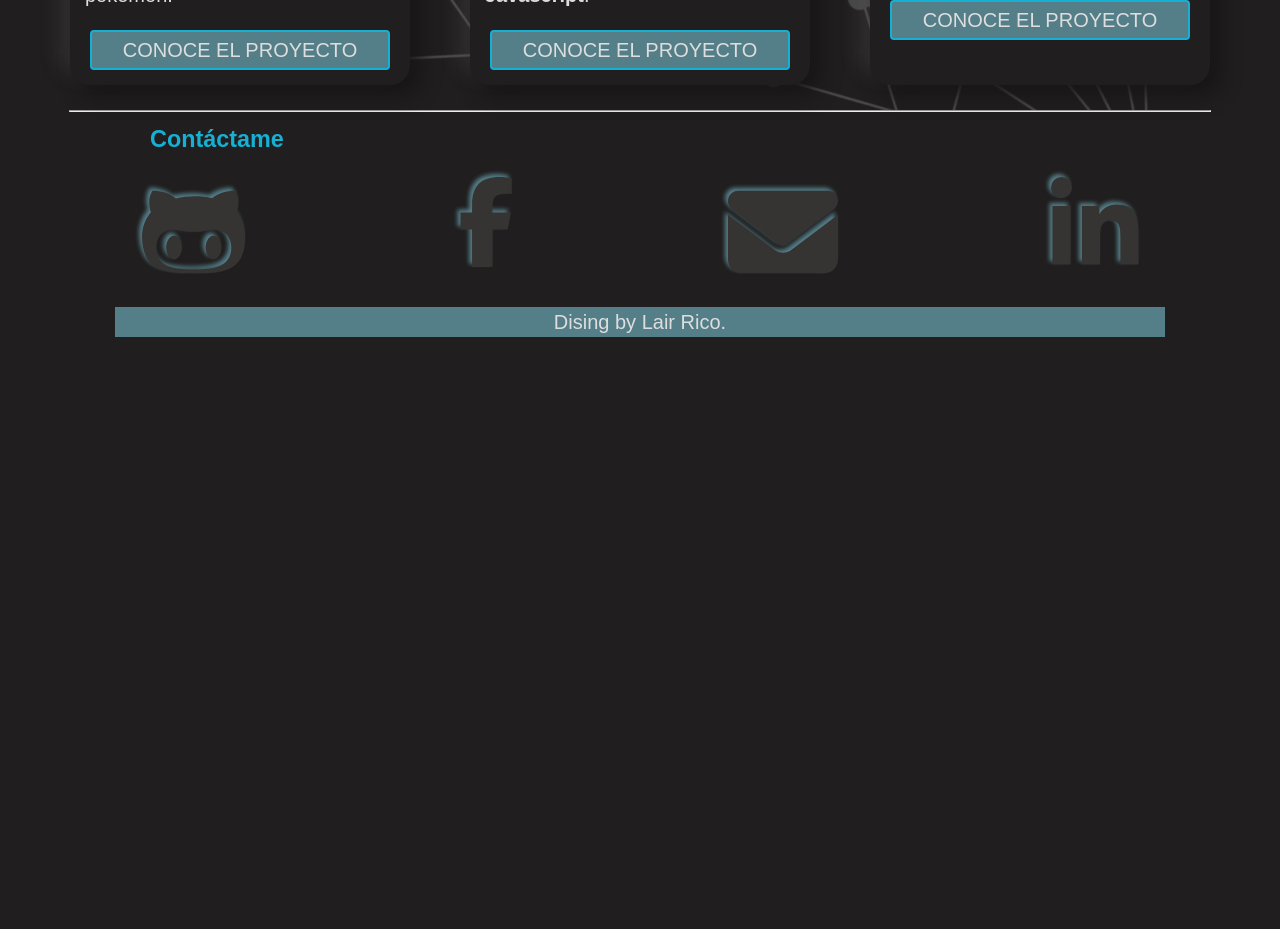
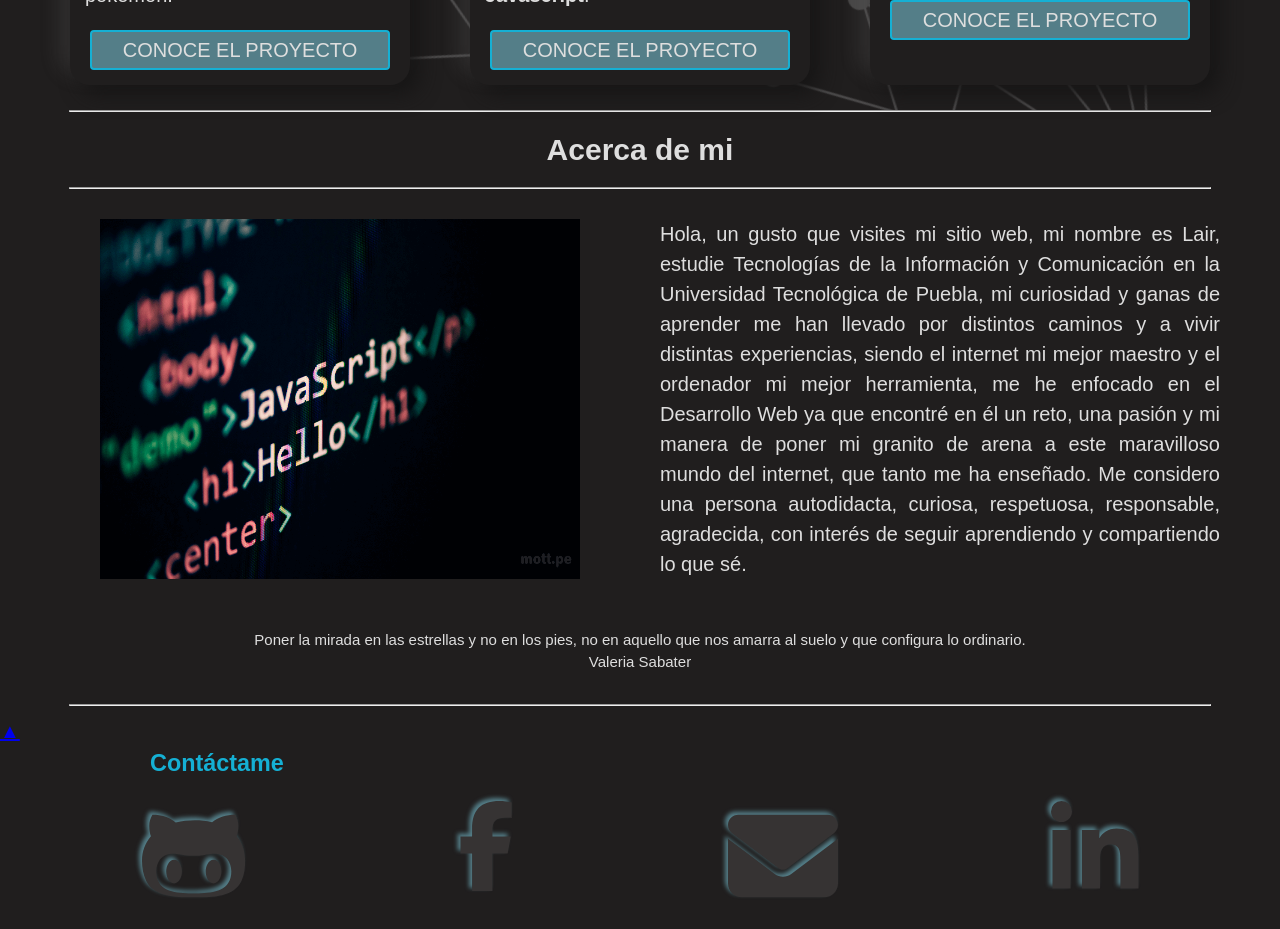
Before and after one commit to LairW3b/LairDev, a Next.js app: page / in a window 1280 px wide. Shown: the part 1880-2809 px from the top of the page. Before the commit the page ends 2217 px from the top, so only its background shows below. Built offline with nearby package versions, Linux system fonts and the light colour scheme; a web font is replaced by a local one.

Commit message:
Agrego about

```diff
--- a/componentes/Skills.jsx
+++ b/componentes/Skills.jsx
@@ -85,7 +85,7 @@ const Skills = () => {
           <li>Adaptación al cambio</li>
         </ul>
         <div className={`btn_style a ${style.skill_cv}`}>
-          <a href="#">Descargar CV</a>
+          <a href="https://drive.google.com/file/d/14f2B76DqsxwqgrVuOiKaIvXi8jAeg5zg/view?usp=sharing" target="_blanck">Descargar CV</a>
         </div>
       </div>
 
--- a/pages/index.js
+++ b/pages/index.js
@@ -4,6 +4,8 @@ import style from '../styles/Index.module.css';
 import Certificados from "../componentes/Certificados";
 import Projects from "../componentes/Projects";
 import Portada from "../componentes/Portada";
+import About from "../componentes/About"
+import Link from "next/link";
 
 export default function Home() {
 
@@ -17,12 +19,13 @@ export default function Home() {
         <Skills />
         <Certificados />
         <Projects />
+        <About />
 
-        {/* <div className={style.index_return}>
-          <Link href='#inicio'>
+        <div className={style.index_return}>
+          <Link href='#'>
             ▲
           </Link>
-        </div> */}
+        </div>
 
       </main>
     </Layout>
```
